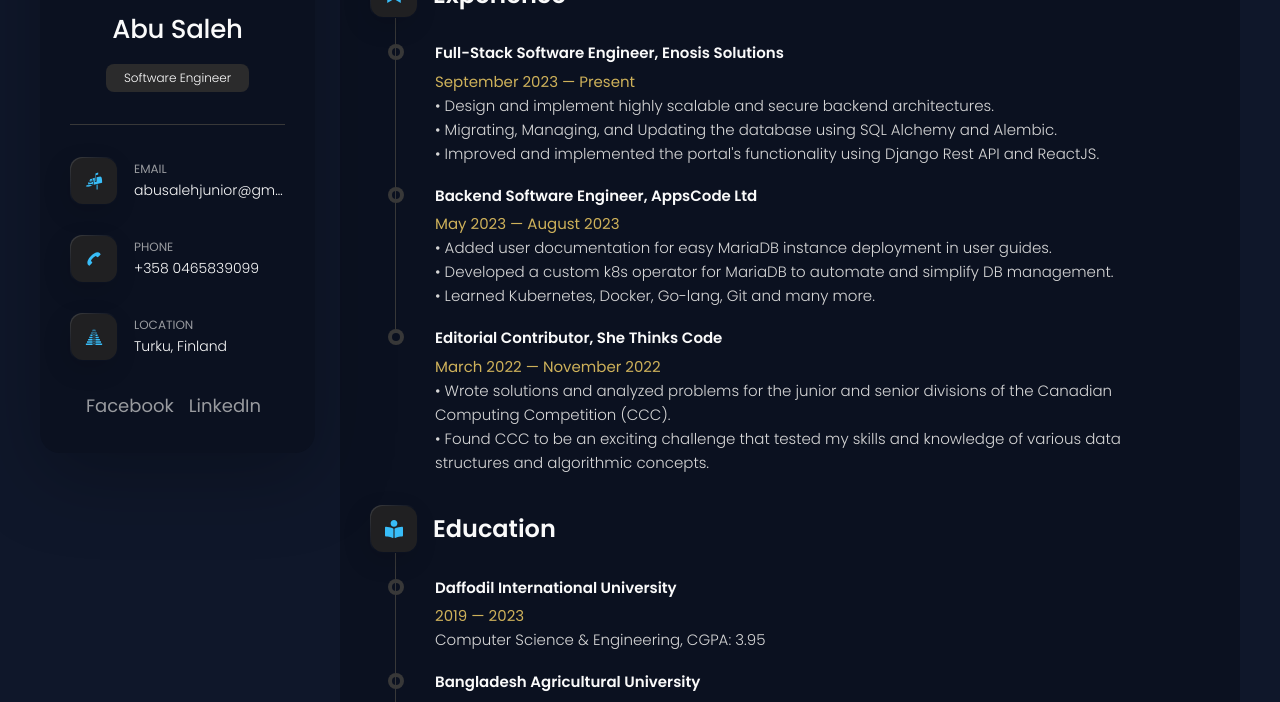
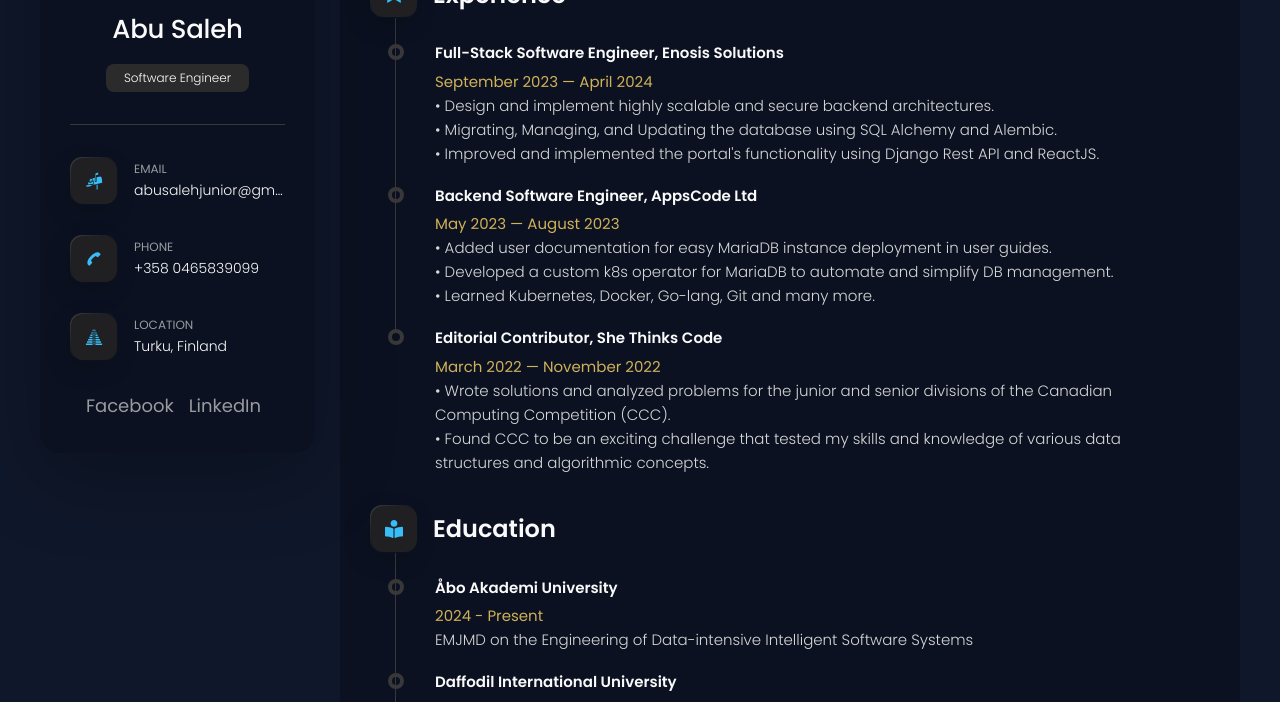
Before and after one commit to Saleh7127/Portfolio, a React (Vite) app: page /resume in a window 1280 px wide. Shown: the part 248-950 px from the top of the page. Built offline with nearby package versions, Linux system fonts and the light colour scheme.

Commit message:
Update Resume.jsx

```diff
--- a/src/pages/Resume/Resume.jsx
+++ b/src/pages/Resume/Resume.jsx
@@ -20,7 +20,7 @@
         <ol className="timeline-list">
           <TimelineItem
             title="Full-Stack Software Engineer, Enosis Solutions"
-            date="September 2023 — Present"
+            date="September 2023 — April 2024"
             description={
               <div>
                 <p>
@@ -84,6 +84,11 @@
         </div>
         <ol className="timeline-list">
           <TimelineItem
+            title="Åbo Akademi University"
+            date="2024 - Present"
+            description="EMJMD on the Engineering of Data-intensive Intelligent Software Systems"
+          />
+          <TimelineItem
             title="Daffodil International University"
             date="2019 — 2023"
             description="Computer Science & Engineering, CGPA: 3.95"
```
